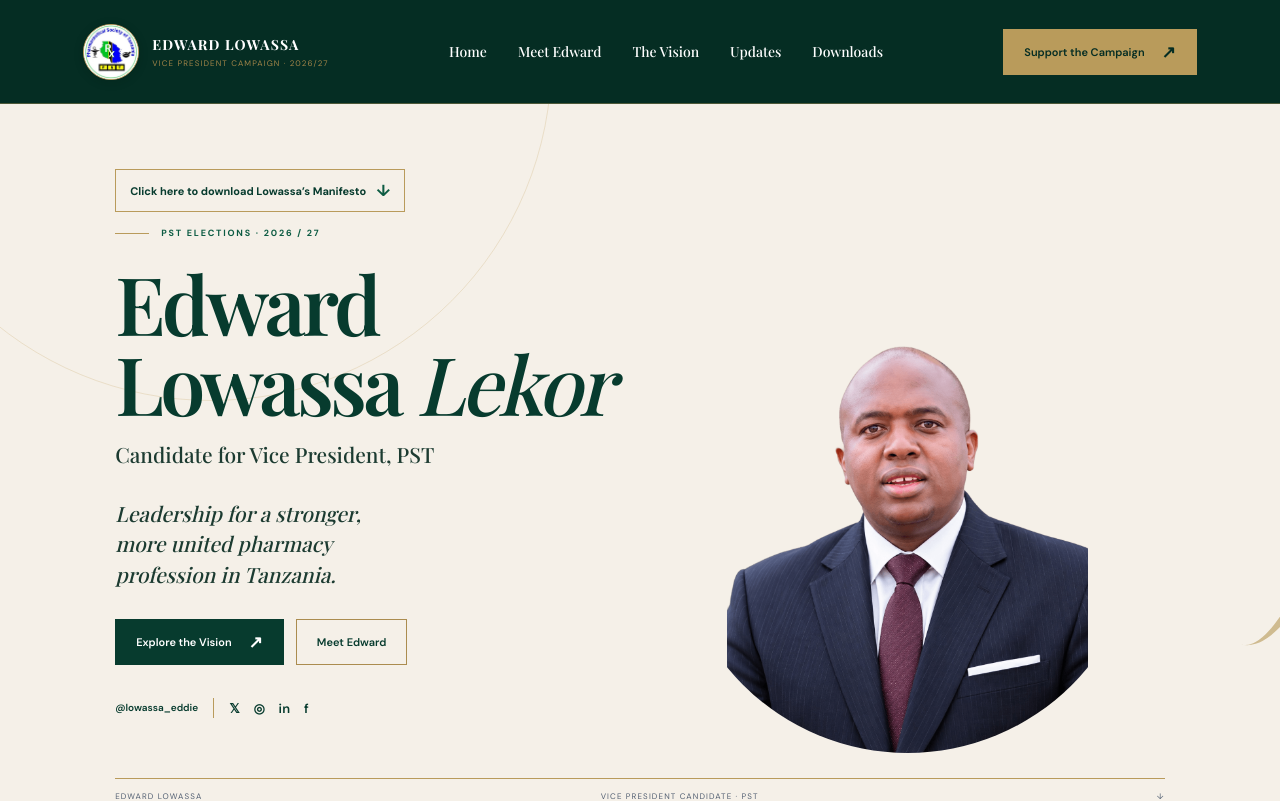
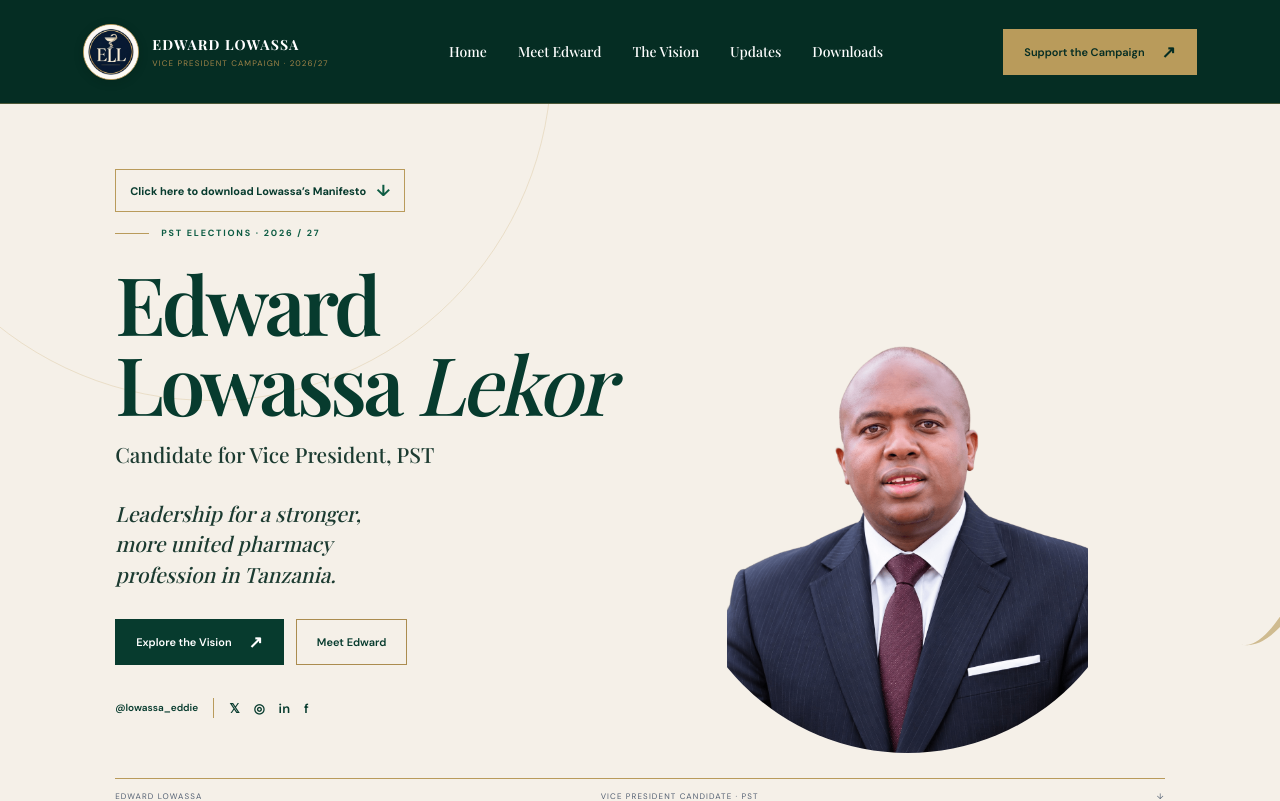
Before and after one commit to iamAdamKayange/edward-lowassa-lekor, a Next.js app: page / in a window 1280 px wide. Shown: the top 801 px of the page. Built offline with nearby package versions, Linux system fonts and the light colour scheme; a web font is replaced by a local one.

Commit message:
Replace campaign logo with ELL logo

```diff
--- a/src/app/downloads/page.tsx
+++ b/src/app/downloads/page.tsx
@@ -16,7 +16,7 @@ export default function DownloadsPage() {
   return (
     <main className="downloads-page">
       <header className="header">
-        <a className="brand" href="/" aria-label="Edward Lowassa campaign home"><img className="pst-logo" src="/images/logo.jpeg" alt="Pharmaceutical Society of Tanzania logo" /><span className="brand-copy"><b>EDWARD LOWASSA</b><small>VICE PRESIDENT CAMPAIGN · 2026/27</small></span></a>
+        <a className="brand" href="/" aria-label="Edward Lowassa campaign home"><img className="pst-logo" src="/images/ell_logo.jpeg" alt="Edward Lowassa campaign logo" /><span className="brand-copy"><b>EDWARD LOWASSA</b><small>VICE PRESIDENT CAMPAIGN · 2026/27</small></span></a>
         <nav className="nav downloads-nav"><a href="/#home">Home</a><a href="/#about">Meet Edward</a><a href="/#vision">The Vision</a><a href="/updates/pharmacist-demand">Updates</a><a href="/downloads" aria-current="page">Downloads</a></nav>
         <a className="button download-header-cta" href="/#support">Support the Campaign <span>↗</span></a>
       </header>
--- a/src/app/page.tsx
+++ b/src/app/page.tsx
@@ -39,7 +39,7 @@ export default function Home() {
   return (
     <main>
       <header className="header">
-        <a className="brand" href="#home" aria-label="Edward Lowassa campaign home"><img className="pst-logo" src="/images/logo.jpeg" alt="Pharmaceutical Society of Tanzania logo" /><span className="brand-copy"><b>EDWARD LOWASSA</b><small>VICE PRESIDENT CAMPAIGN · 2026/27</small></span></a>
+        <a className="brand" href="#home" aria-label="Edward Lowassa campaign home"><img className="pst-logo" src="/images/ell_logo.jpeg" alt="Edward Lowassa campaign logo" /><span className="brand-copy"><b>EDWARD LOWASSA</b><small>VICE PRESIDENT CAMPAIGN · 2026/27</small></span></a>
         <button className="menu-button" onClick={() => setMenuOpen(!menuOpen)} aria-label="Open menu">{menuOpen ? "×" : "☰"}</button>
         <nav className={menuOpen ? "nav open" : "nav"}>
           <a href="#home" onClick={() => setMenuOpen(false)}>Home</a><a href="#about" onClick={() => setMenuOpen(false)}>Meet Edward</a><a href="#vision" onClick={() => setMenuOpen(false)}>The Vision</a><a href="#updates" onClick={() => setMenuOpen(false)}>Updates</a><a href="/downloads">Downloads</a>
@@ -76,7 +76,7 @@ export default function Home() {
 
       <section className="updates section" id="updates"><div className="updates-heading"><div><div className="section-kicker">05 — CAMPAIGN UPDATES</div><h2>Ideas for the <em>profession.</em></h2></div><span className="text-link">Read the latest <span>→</span></span></div><a className="update-card" href="/updates/pharmacist-demand"><div className="update-date">FEATURED ARTICLE <span>·</span> 8 MIN READ</div><div><h3>The World Needs More Pharmacists. Can Tanzania Turn Global Demand into Jobs?</h3><p>How workforce intelligence, stronger partnerships and relevant skills can help Tanzanian pharmacists access opportunity.</p></div><span aria-hidden="true">↗</span></a></section>
 
-      <footer className="footer"><a className="brand footer-brand" href="#home"><img className="pst-logo" src="/images/logo.jpeg" alt="" /><span className="brand-copy"><b>EDWARD LOWASSA</b><small>VICE PRESIDENT CAMPAIGN · 2026/27</small></span></a><p>Leadership for a stronger, more united pharmacy profession.</p><div className="footer-meta"><a href="/downloads">Downloads</a><span>@lowassa_eddie</span><span>© 2026 Edward Lowassa Campaign</span></div></footer>
+      <footer className="footer"><a className="brand footer-brand" href="#home"><img className="pst-logo" src="/images/ell_logo.jpeg" alt="" /><span className="brand-copy"><b>EDWARD LOWASSA</b><small>VICE PRESIDENT CAMPAIGN · 2026/27</small></span></a><p>Leadership for a stronger, more united pharmacy profession.</p><div className="footer-meta"><a href="/downloads">Downloads</a><span>@lowassa_eddie</span><span>© 2026 Edward Lowassa Campaign</span></div></footer>
     </main>
   );
 }
--- a/src/app/updates/pharmacist-demand/page.tsx
+++ b/src/app/updates/pharmacist-demand/page.tsx
@@ -22,7 +22,7 @@ export default function PharmacistDemandArticle() {
   return (
     <main className="article-page">
       <header className="header article-header">
-        <a className="brand" href="/" aria-label="Edward Lowassa campaign home"><img className="pst-logo" src="/images/logo.jpeg" alt="Pharmaceutical Society of Tanzania logo" /><span className="brand-copy"><b>EDWARD LOWASSA</b><small>VICE PRESIDENT CAMPAIGN · 2026/27</small></span></a>
+        <a className="brand" href="/" aria-label="Edward Lowassa campaign home"><img className="pst-logo" src="/images/ell_logo.jpeg" alt="Edward Lowassa campaign logo" /><span className="brand-copy"><b>EDWARD LOWASSA</b><small>VICE PRESIDENT CAMPAIGN · 2026/27</small></span></a>
         <nav className="nav"><a href="/">Home</a><a href="/#about">Meet Edward</a><a href="/#vision">The Vision</a><a href="/updates/pharmacist-demand" aria-current="page">Updates</a><a href="/downloads">Downloads</a></nav>
         <a className="button download-header-cta" href="/downloads">Campaign Documents <span>↗</span></a>
       </header>
@@ -53,7 +53,7 @@ export default function PharmacistDemandArticle() {
           <div className="article-end"><span>CONTINUE THE CONVERSATION</span><p>Read Edward Lowassa’s priorities for professional development, member wellbeing and a stronger voice for pharmacy.</p><a className="button button-green" href="/#vision">Explore the Vision <span>→</span></a></div>
         </article>
       </div>
-      <footer className="footer article-footer"><a className="brand footer-brand" href="/"><img className="pst-logo" src="/images/logo.jpeg" alt="" /><span className="brand-copy"><b>EDWARD LOWASSA</b><small>VICE PRESIDENT CAMPAIGN · 2026/27</small></span></a><p>Leadership for a stronger, more united pharmacy profession.</p><div className="footer-meta"><a href="/downloads">Downloads</a><span>@lowassa_eddie</span><span>© 2026 Edward Lowassa Campaign</span></div></footer>
+      <footer className="footer article-footer"><a className="brand footer-brand" href="/"><img className="pst-logo" src="/images/ell_logo.jpeg" alt="" /><span className="brand-copy"><b>EDWARD LOWASSA</b><small>VICE PRESIDENT CAMPAIGN · 2026/27</small></span></a><p>Leadership for a stronger, more united pharmacy profession.</p><div className="footer-meta"><a href="/downloads">Downloads</a><span>@lowassa_eddie</span><span>© 2026 Edward Lowassa Campaign</span></div></footer>
     </main>
   );
 }
```
Also changed, not shown: public/images/ell_logo.jpeg (added).
